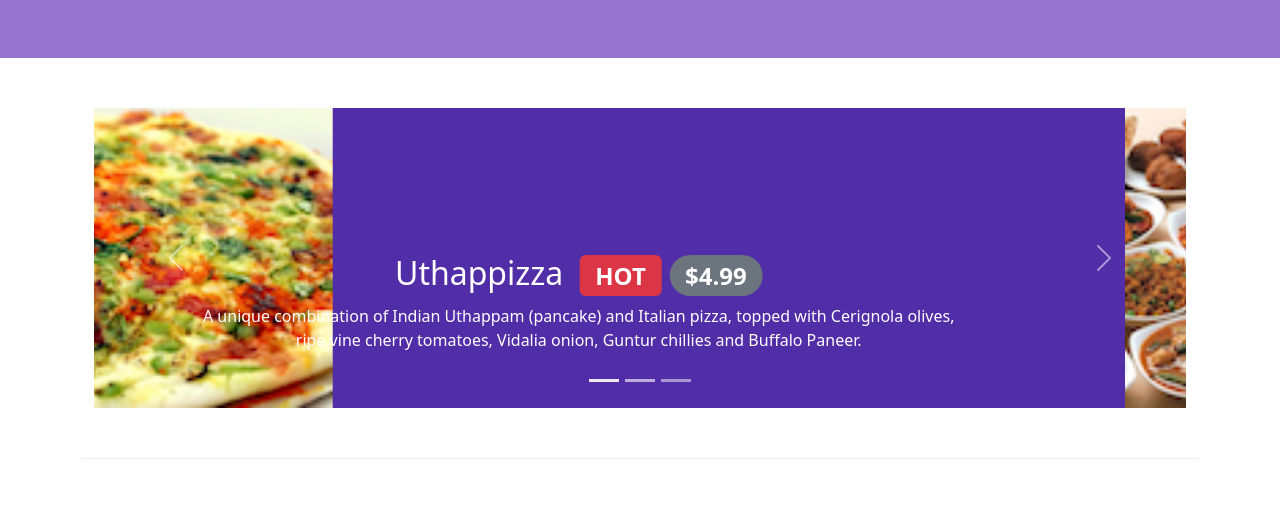
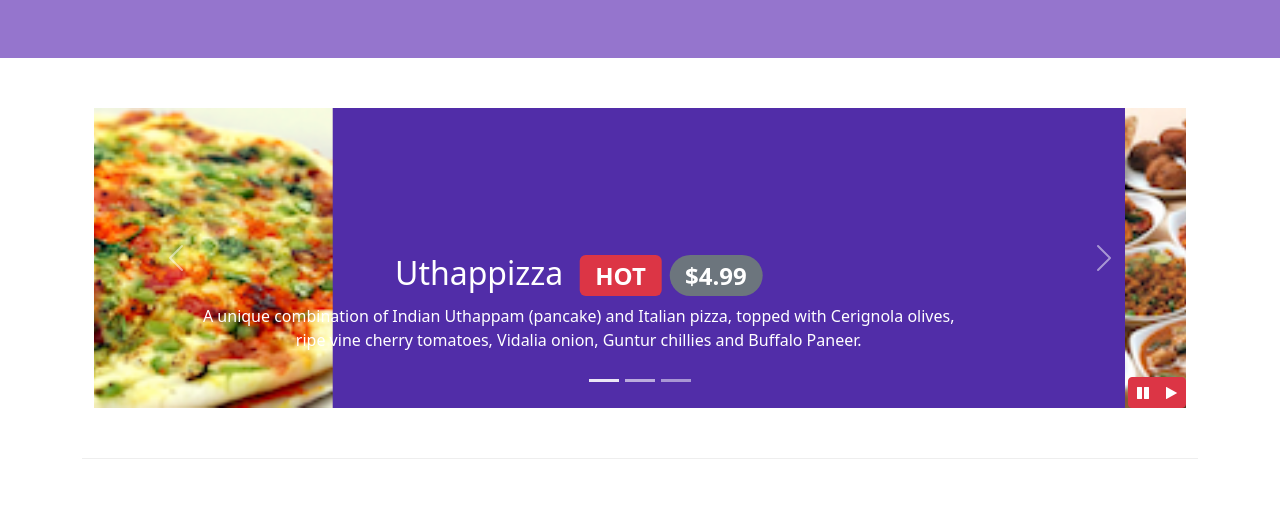
Before and after one commit to angelicasc22/Bootstrap-Course, a website: page Bootstrap4/conFusion/index.html in a window 1280 px wide. Shown: the part 276-800 px from the top of the page. Drawn offline with nearby package versions, Linux system fonts and the light colour scheme.

Commit message:
Bootstrap JQuery

```diff
--- a/Bootstrap4/conFusion/css/styles.css
+++ b/Bootstrap4/conFusion/css/styles.css
@@ -66,3 +66,10 @@ body{
     left: 0;
     min-height: 300px;
 }
+
+#carouselButton {
+  right:0px;
+  position: absolute;
+  bottom: 0px;
+  z-index: 1;
+}
--- a/Bootstrap4/conFusion/index.html
+++ b/Bootstrap4/conFusion/index.html
@@ -362,6 +362,14 @@
               <span class="carousel-control-next-icon" aria-hidden="true"></span>
               <span class="visually-hidden">Next</span>
             </button>
+            <div class="btn-group" id="carouselButton">
+                   <button class="btn btn-danger btn-sm" id="carousel-pause">
+                     <span class="fa fa-pause"></span>
+                   </button>
+                   <button class="btn btn-danger btn-sm" id="carousel-play">
+                     <span class="fa fa-play"></span>
+                   </button>
+              </div>
           </div>
         </div>
       </div>
@@ -513,5 +521,18 @@
         $('[data-bs-toggle="tooltip"]').tooltip()
       })
     </script-->
+    <script>
+      $(document).ready(function () {
+        $('#mycarousel').carousel({ interval: 2000 })
+        $('#carousel-pause').click(function () {
+          $('#mycarousel').carousel('pause')
+          console.log('carousel paused');
+        })
+        $('#carousel-play').click(function () {
+          $('#mycarousel').carousel('cycle')
+          console.log('carousel played');
+        })
+      })
+    </script>
   </body>
 </html>
```
Also changed, not shown: 3 other files.
